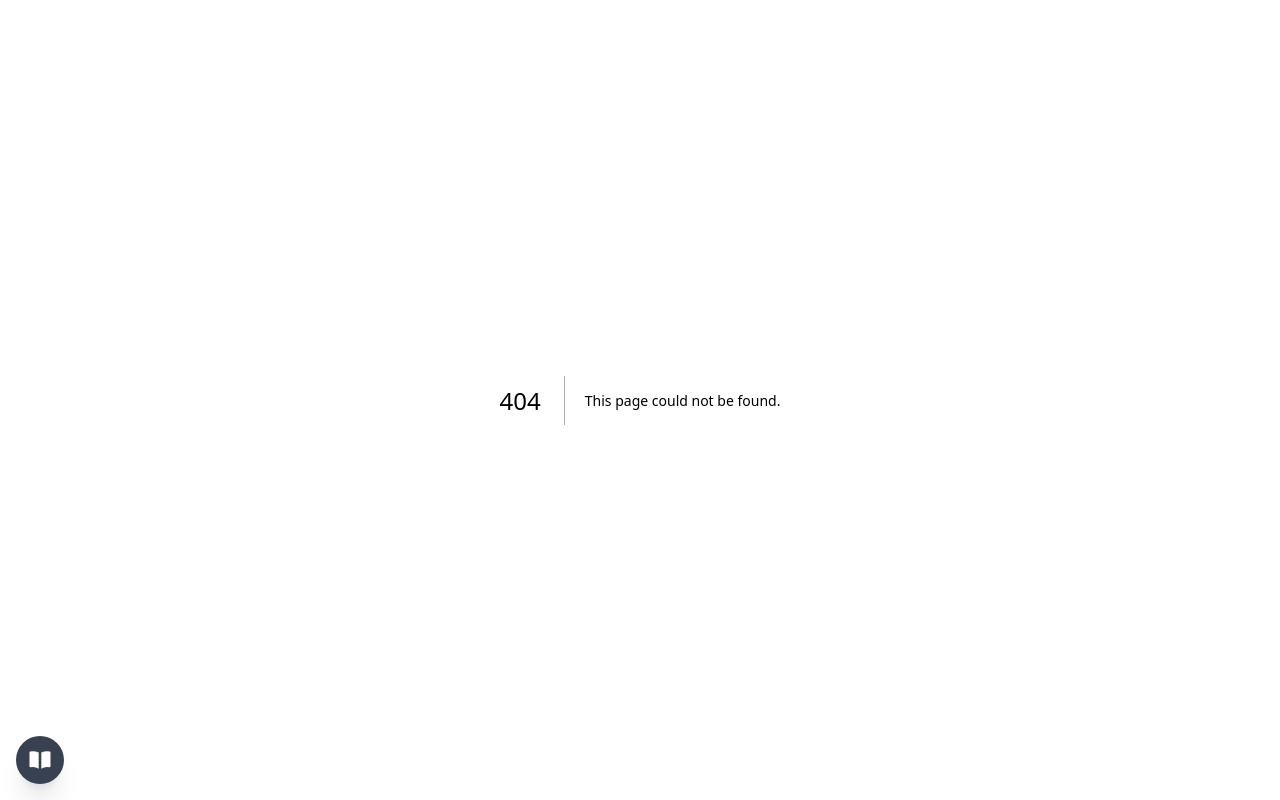
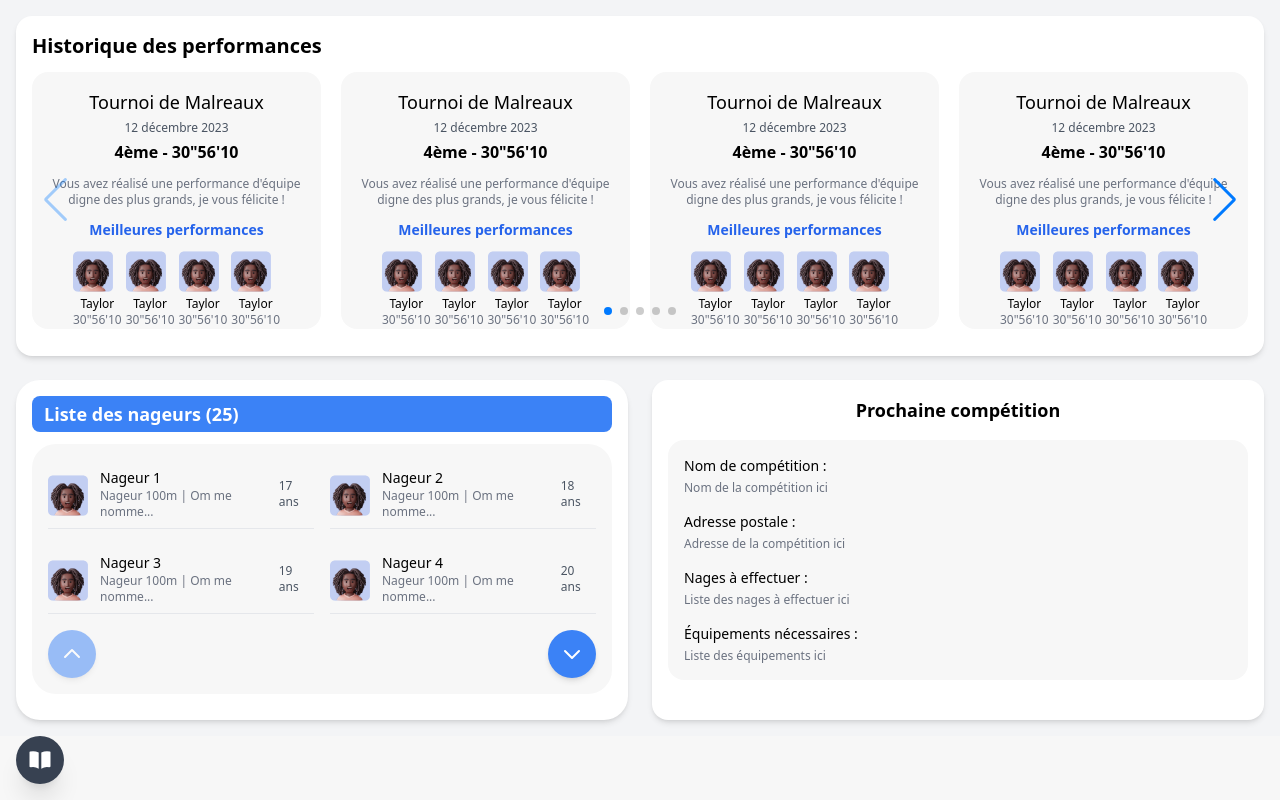
Before and after one commit to erwanmarega/SAE501, a Next.js app in the folder vsj_next/: page /group in a window 1280 px wide. Before the commit this address had no page. Built offline with nearby package versions, Linux system fonts and the light colour scheme.

Commit message:
Revert "Merge branch 'Alan'"
This reverts commit 634e7a01321c9898128b5ccb01ebd50aa874b2ab, reversing
changes made to d7111b51175f2a5f02967e54fbb08ee91a84053d.

```diff
--- a/vsj_next/app/globals.css
+++ b/vsj_next/app/globals.css
@@ -139,122 +139,6 @@ input[type="time"]::-moz-focus-inner {
 
 .swiper-initialized {
   height: 100%;
-  overflow: visible !important;
-}
-.swiper-button-prev,
-.swiper-button-next {
-  position: absolute !important;
-  top: 62% !important;
-  transform: translateY(-50%) !important;
-  width: 50px !important; /* Taille ajustée */
-  height: 50px !important; /* Taille ajustée */
-  z-index: 10 !important;
-  cursor: pointer;
-  display: flex !important;
-  align-items: center !important;
-  justify-content: center !important;
-  color: #ffffff !important;
-  background-color: #3b82f6 !important; /* Bleu principal */
-  border-radius: 50% !important; /* Forme circulaire */
-  box-shadow: 0 4px 8px rgba(0, 0, 0, 0.15) !important; /* Ombre douce */
-  transition: background-color 0.3s ease-in-out, box-shadow 0.3s ease-in-out !important; /* Transition fluide */
-}
-
-/* Au survol, juste changement de couleur et ombre sans redimensionner */
-.swiper-button-prev:hover,
-.swiper-button-next:hover {
-  background-color: #2563eb !important; /* Couleur plus foncée au survol */
-  box-shadow: 0 6px 12px rgba(0, 0, 0, 0.2) !important; /* Ombre plus marquée au survol */
-}
-
-/* Positionnement spécifique des boutons */
-.custom-swiper-button-prev {
-  left: 10px !important; /* Ajuster l'espacement par rapport au bord gauche */
-}
-
-.custom-swiper-button-next {
-  right: 10px !important; /* Ajuster l'espacement par rapport au bord droit */
-}
-
-/* Icônes des flèches */
-.custom-swiper-button-prev svg,
-.custom-swiper-button-next svg {
-  width: 24px;
-  height: 24px;
-  fill: #ffffff !important; /* Couleur blanche pour les flèches */
-  transition: fill 0.3s ease; /* Transition douce pour la couleur de la flèche */
-}
-
-/* Garde les flèches blanches au survol */
-.custom-swiper-button-prev:hover svg,
-.custom-swiper-button-next:hover svg {
-  fill: #ffffff !important;
-}
-
-/* Styles de base pour le texte des flèches dans le cas d'un usage de texte (si nécessaire) */
-.swiper-button-prev:after {
-  font-family: swiper-icons;
-  font-size: 27px !important;
-  text-transform: none !important;
-  letter-spacing: 0;
-  font-variant: initial;
-  line-height: 1;
-  color: #ffffff !important;
-  margin-right: 4px;
-}
-.swiper-button-next:after {
-  font-family: swiper-icons;
-  font-size: 27px !important;
-  text-transform: none !important;
-  letter-spacing: 0;
-  font-variant: initial;
-  line-height: 1;
-  color: #ffffff !important;
-  margin-left: 4px;
-}
-
-/* Ajout d'une légère animation au survol */
-@keyframes pulse {
-  0% {
-    transform: scale(1);
-  }
-  50% {
-    transform: scale(1.1);
-  }
-  100% {
-    transform: scale(1);
-  }
-}
-
-.swiper-button-prev:active,
-.swiper-button-next:active {
-  animation: pulse 0.3s ease-out;
-}
-.bg-white {
-  position: relative;
-}
-
-.swiper-pagination {
-  position: absolute;
-  bottom: 5px !important;
-  left: 50%;
-  transform: translateX(-50%);
-  display: flex;
-  justify-content: center;
-  gap: 10px;
-  z-index: 20;
-}
-
-.swiper-pagination-bullet {
-  width: 10px;
-  height: 10px;
-  background-color: #aaa;
-  border-radius: 50%;
-  transition: background-color 0.3s;
-}
-
-.swiper-pagination-bullet-active {
-  background-color: #348cff;
 }
 
 .card {
--- a/vsj_next/app/group/group.tsx
+++ b/vsj_next/app/group/page.tsx
@@ -42,14 +42,12 @@ export default function GroupePage() {
   }));
 
   return (
-    <div className="bg-gray-100 dark:bg-gray-900 h-[92vh] p-4 grid grid-rows-2 grid-cols-2 gap-6">
+    <div className="bg-gray-100 h-[92vh] p-4 overflow-hidden select-none grid grid-rows-2 grid-cols-2 gap-6">
       {/* Historique des performances */}
-      <div className="bg-white dark:bg-gray-800 dark:text-white rounded-2xl shadow-md p-4 col-start-1 col-end-3 h-full w-full">
-        <h2 className="text-xl font-semibold mb-3 text-center">
+      <div className="bg-white rounded-2xl shadow-md p-4 col-start-1 col-end-3 h-full w-full">
+        <h2 className="text-xl font-semibold mb-3">
           Historique des performances
         </h2>
-        <div className="swiper-pagination swiper-pagination-clickable swiper-pagination-bullets swiper-pagination-horizontal"></div>
-
         <div className="relative h-5/6">
           <div className="swiper-button-prev custom-swiper-button-prev"></div>
           <div className="swiper-button-next custom-swiper-button-next"></div>
@@ -61,50 +59,42 @@ export default function GroupePage() {
               prevEl: ".custom-swiper-button-prev",
               nextEl: ".custom-swiper-button-next",
             }}
-            pagination={{
-              el: ".swiper-pagination",
-              clickable: true,
-            }}
+            pagination={{ clickable: true }}
             breakpoints={{
-              320: { slidesPerView: 1 },
-              640: { slidesPerView: 2 },
-              768: { slidesPerView: 3 },
-              1024: { slidesPerView: 4 },
+              320: { slidesPerView: 1 }, // Mobile devices - 1 slide per view
+              640: { slidesPerView: 2 }, // Small tablets - 2 slides per view
+              768: { slidesPerView: 3 }, // Larger tablets - 3 slides per view
+              1024: { slidesPerView: 4 }, // Desktop - 4 slides per view
             }}
           >
             {[...Array(8)].map((_, index) => (
               <SwiperSlide key={index} style={{ height: "100%" }}>
-                <div className="bg-[#F7F7F7] dark:bg-gray-700 dark:text-white rounded-2xl flex flex-col items-center p-4 h-full justify-between transition-all hover:shadow-[0px_4px_10px_rgba(0,0,0,0.2)] dark:hover:shadow-[0px_4px_10px_rgba(255,255,255,0.2)]">
-                  <p className="text-base font-medium mb-1 text-center">
+                <div className="bg-[#F7F7F7] rounded-2xl flex flex-col items-center p-4 h-full justify-between">
+                  <p className="text-lg font-medium mb-1">
                     Tournoi de Malreaux
                   </p>
-                  <p className="text-xs text-gray-600 dark:text-gray-400 mb-2">
-                    12 déc. 2023
+                  <p className="text-xs text-gray-600">12 décembre 2023</p>
+                  <div className="text-base font-semibold mt-1 mb-3">
+                    4ème - 30"56'10
+                  </div>
+                  <p className="text-center text-xs text-gray-500 mb-3">
+                    Vous avez réalisé une performance d'équipe digne des plus
+                    grands, je vous félicite !
                   </p>
-                  <p className="text-sm font-semibold mb-2 text-center">
-                    4ème - 30"56'10
+                  <p className="text-center text-sm text-blue-600 mb-2 font-semibold">
+                    Meilleures performances
                   </p>
-                  <p className="text-center text-xs text-gray-500 dark:text-gray-400 mb-2">
-                    Une performance d'équipe remarquable !
-                  </p>
-
-                  <div className="flex justify-center space-x-5 mb-3">
-                    {[...Array(3)].map((_, i) => (
-                      <div
-                        key={i}
-                        className="text-center flex flex-col items-center"
-                      >
+                  <div className="flex space-x-1">
+                    {[...Array(4)].map((_, i) => (
+                      <div key={i} className="text-center">
                         <Image
                           src="/assets/img/Group274.png"
                           alt="Avatar"
                           width={40}
                           height={40}
-                          className="shadow-md object-contain"
                         />
                         <p className="text-xs mt-1">Taylor</p>
-                        <p className="text-xs text-gray-500 dark:text-gray-400">
-                          30"56'10
-                        </p>
+                        <p className="text-xs text-gray-500">30"56'10</p>
                       </div>
                     ))}
                   </div>
@@ -116,14 +106,16 @@ export default function GroupePage() {
       </div>
 
       {/* Liste des nageurs */}
-      <div className="bg-white dark:bg-gray-800 dark:text-white rounded-3xl shadow-md p-4 h-full w-full">
-        <h2 className="text-lg font-semibold mb-2 text-left bg-blue-500 dark:bg-blue-700 text-white px-1 py-1 rounded-lg inline-block">
+      <div className="bg-white rounded-3xl shadow-md p-4 h-full w-full">
+        <h2 className="text-lg font-semibold mb-3 text-left bg-blue-500 text-white px-3 py-1 rounded-lg">
           Liste des nageurs ({totalNageurs})
         </h2>
-        <div className="bg-[#F7F7F7] dark:bg-gray-700 p-4 rounded-3xl relative">
+        <div className="bg-[#F7F7F7] p-4 rounded-3xl relative">
           <ul
-            className={`grid grid-cols-1 sm:grid-cols-2 lg:grid-cols-2 gap-4 transition-all duration-500 ease-out transform ${
-              isAnimating ? "scale-95 opacity-50" : "scale-100 opacity-100"
+            className={`grid grid-cols-1 sm:grid-cols-2 lg:grid-cols-2 gap-4 transition-transform duration-300 ${
+              isAnimating
+                ? "translate-y-4 opacity-50"
+                : "translate-y-0 opacity-100"
             }`}
           >
             {nageurs
@@ -139,27 +131,24 @@ export default function GroupePage() {
                       alt="Avatar"
                       width={40}
                       height={40}
-                      className="shadow-md"
                     />
                     <div>
                       <p className="font-medium text-sm">{nageur.name}</p>
-                      <p className="text-xs text-gray-500 dark:text-gray-400">
+                      <p className="text-xs text-gray-500">
                         Nageur 100m | Om me nomme...
                       </p>
                     </div>
                   </div>
-                  <p className="text-xs text-gray-600 dark:text-gray-400">
-                    {nageur.age} ans
-                  </p>
+                  <p className="text-xs text-gray-600">{nageur.age} ans</p>
                 </li>
               ))}
           </ul>
 
-          <div className="flex justify-center mt-4 space-x-4">
+          <div className="flex justify-between mt-4">
             <button
               onClick={handleScrollUp}
               disabled={currentIndex === 0}
-              className={`p-3 bg-transparent text-blue-500 dark:text-blue-400 rounded-full shadow-lg hover:bg-blue-200 dark:hover:bg-blue-600 transition-transform duration-200 ease-in-out transform ${
+              className={`p-3 bg-blue-500 text-white rounded-full shadow-md hover:bg-blue-600 transition-transform duration-200 ease-in-out transform ${
                 currentIndex === 0
                   ? "opacity-50 cursor-not-allowed"
                   : "hover:scale-110"
@@ -184,7 +173,7 @@ export default function GroupePage() {
             <button
               onClick={handleScrollDown}
               disabled={currentIndex + nageursParPage >= totalNageurs}
-              className={`p-3 bg-transparent text-blue-500 dark:text-blue-400 rounded-full shadow-lg hover:bg-blue-200 dark:hover:bg-blue-600 transition-transform duration-200 ease-in-out transform ${
+              className={`p-3 bg-blue-500 text-white rounded-full shadow-md hover:bg-blue-600 transition-transform duration-200 ease-in-out transform ${
                 currentIndex + nageursParPage >= totalNageurs
                   ? "opacity-50 cursor-not-allowed"
                   : "hover:scale-110"
@@ -210,48 +199,30 @@ export default function GroupePage() {
       </div>
 
       {/* Prochaine compétition */}
-      <div className="bg-white dark:bg-gray-800 dark:text-white rounded-2xl shadow-md p-4 h-full w-full">
-        <h2 className="text-lg font-semibold mb-4 text-left">
+      <div className="bg-white rounded-2xl shadow-md p-4 h-full w-full">
+        <h2 className="text-lg font-semibold mb-4 text-center">
           Prochaine compétition
         </h2>
-        <div className="bg-[#F7F7F7] dark:bg-gray-700 rounded-2xl p-4 flex space-x-6">
-          {/* flex et space-x-6 pour espacer l'image et les infos */}
-          {/* Informations de la compétition */}
-          <div className="flex-1">
+        <div className="bg-[#F7F7F7] rounded-2xl p-4 flex flex-col space-y-4">
           <div className="flex flex-col space-y-1">
             <p className="font-medium text-sm">Nom de compétition :</p>
-              <p className="text-xs text-gray-500 dark:text-gray-400">
-                Nom de la compétition ici
-              </p>
+            <p className="text-xs text-gray-500">Nom de la compétition ici</p>
           </div>
           <div className="flex flex-col space-y-1">
             <p className="font-medium text-sm">Adresse postale :</p>
-              <p className="text-xs text-gray-500 dark:text-gray-400">
+            <p className="text-xs text-gray-500">
               Adresse de la compétition ici
             </p>
           </div>
           <div className="flex flex-col space-y-1">
             <p className="font-medium text-sm">Nages à effectuer :</p>
-              <p className="text-xs text-gray-500 dark:text-gray-400">
+            <p className="text-xs text-gray-500">
               Liste des nages à effectuer ici
             </p>
           </div>
           <div className="flex flex-col space-y-1">
             <p className="font-medium text-sm">Équipements nécessaires :</p>
-              <p className="text-xs text-gray-500 dark:text-gray-400">
-                Liste des équipements ici
-              </p>
-            </div>
-          </div>
-          {/* Image de la compétition */}
-          <div className="w-1/2">
-            <Image
-              src="/assets/img/image2.png"
-              alt="Prochaine compétition"
-              width={400}
-              height={150}
-              className="rounded-xl mx-auto"
-            />
+            <p className="text-xs text-gray-500">Liste des équipements ici</p>
           </div>
         </div>
       </div>
--- a/vsj_next/app/page.tsx
+++ b/vsj_next/app/page.tsx
@@ -8,7 +8,7 @@ import BottomBar from "./components/bottombar/bottom-bar";
 import Dashboard from "./dashboard/dashboard";
 import Calendar from "./calendar/calendar";
 import Message from "./message/message";
-import Group from "./group/group";
+import Group from "./group/page";
 import Map from "./map/map";
 import Stats from "./stats/stats";
 
@@ -39,7 +39,7 @@ export default function Home() {
   };
 
   return (
-    <div className="bg-[#F7F7F7] dark:bg-[#262629] h-screen overflow-x-hidden">
+    <div className="bg-[#F7F7F7] dark:bg-[#262629] h-screen overflow-hidden">
       {/* Composant d'en-tête */}
       <Header />
 
```
Also changed, not shown: vsj_next/public/assets/img/image2.png (deleted), 1 other file (tests, documents, lock files or other folders). Lines whose indentation alone changed are shown as unchanged.
